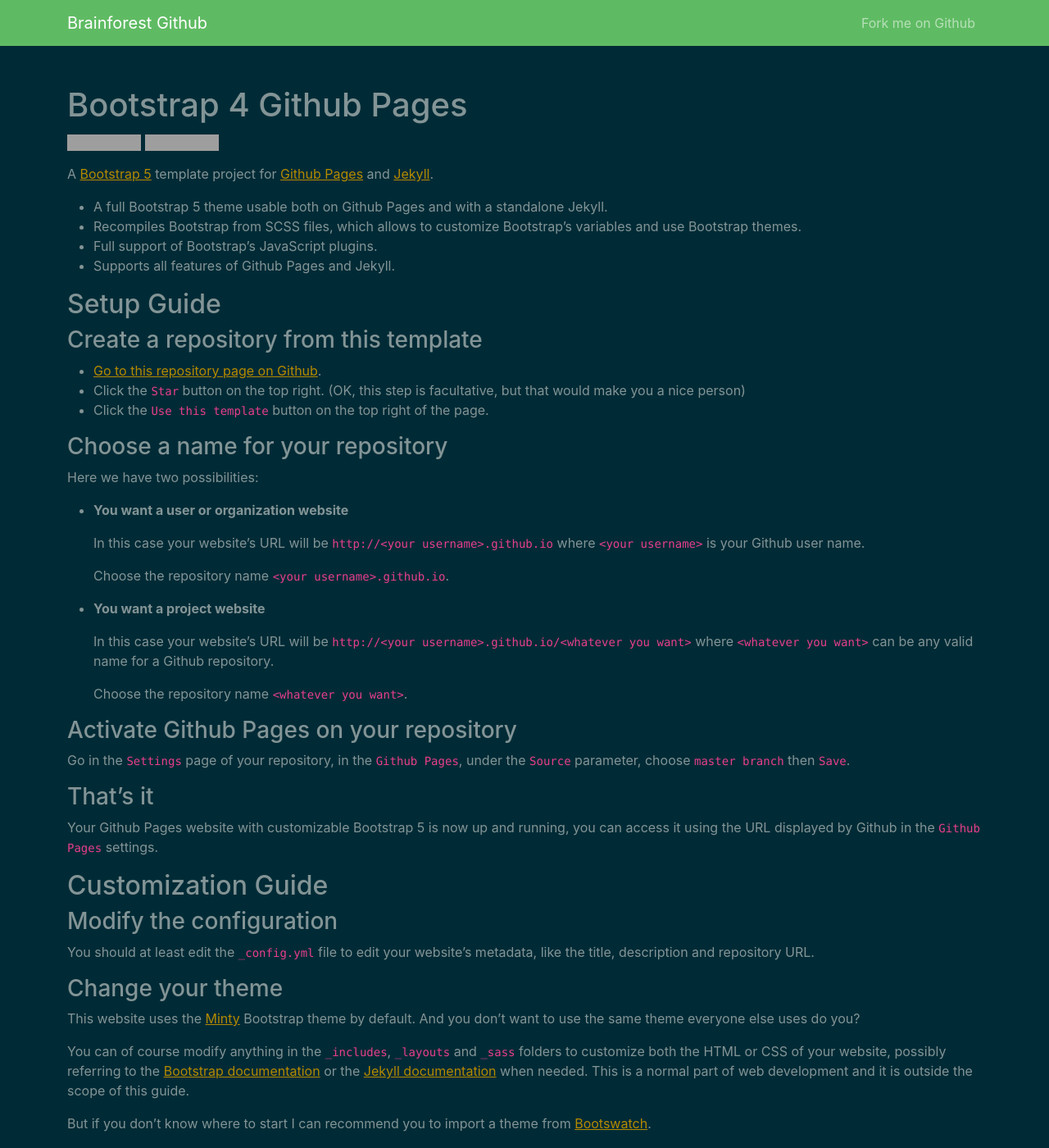
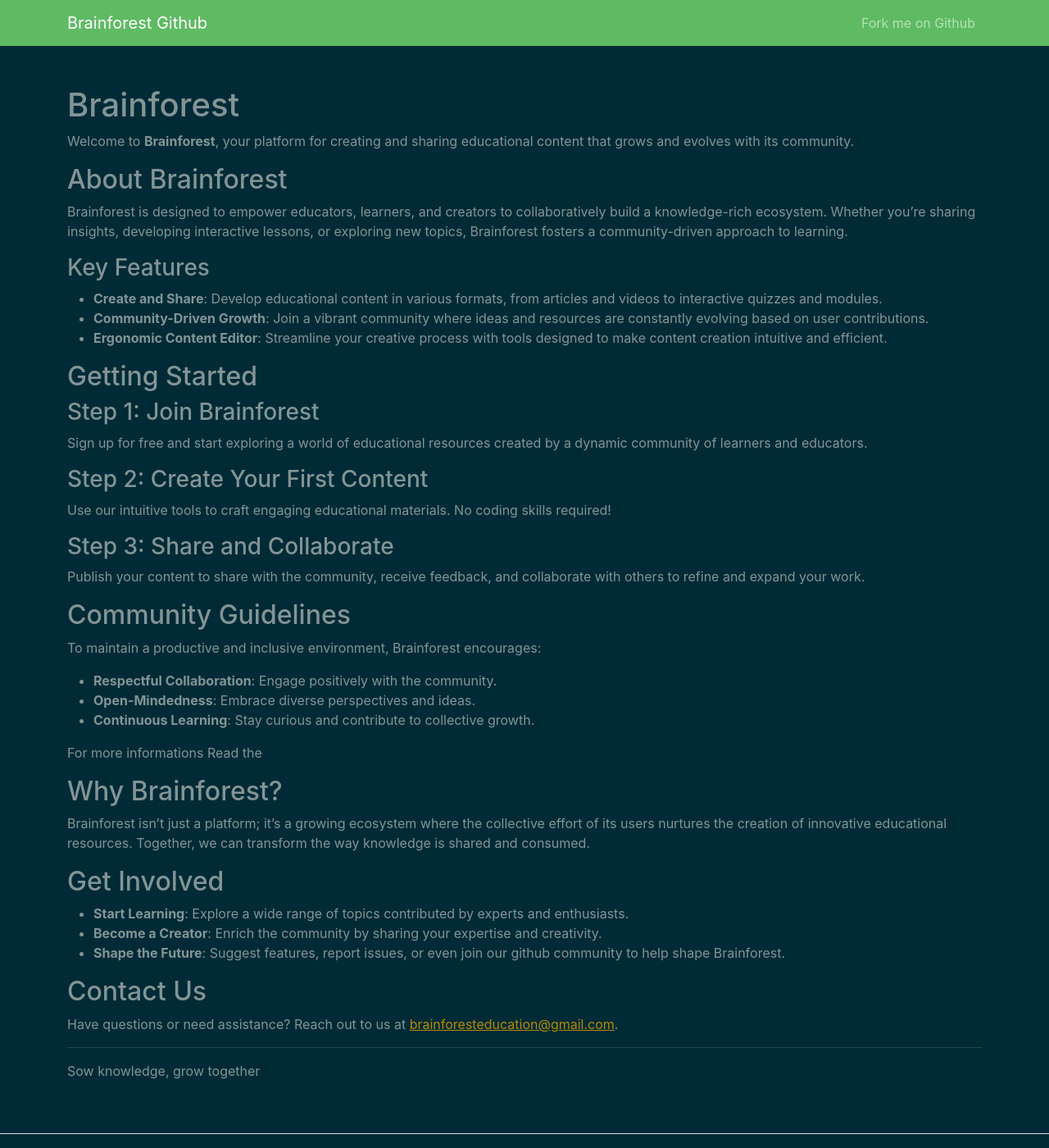
Before and after one commit to Youpi-Corp/youpi-corp.github.io, a Jekyll site: the page built from index.md, in a window 1280 px wide and 1400 px high. Shown: the whole window at 82% size. Built offline with Jekyll 4.4.1, drawn with Linux system fonts in a browser that asks for light colours; some of the changed text lies outside the part shown; grey boxes are pictures that could not be loaded.

Commit message:
updated content

```diff
--- a/index.md
+++ b/index.md
@@ -1,112 +1,54 @@
 ---
 layout: page
-title: Bootstrap 4 Github Pages
+title: Brainforest
 ---
 
-[![Github-sponsors](https://img.shields.io/badge/sponsor-30363D?logo=GitHub-Sponsors&logoColor=#EA4AAA)](https://github.com/sponsors/nicolas-van) [![GitHub Repo stars](https://img.shields.io/github/stars/nicolas-van/bootstrap-4-github-pages?style=social)](https://github.com/nicolas-van/bootstrap-4-github-pages)
+Welcome to **Brainforest**, your platform for creating and sharing educational content that grows and evolves with its community.
 
-A [Bootstrap 5](https://getbootstrap.com/) template project for [Github Pages](https://pages.github.com/) and [Jekyll](https://jekyllrb.com/).
+## About Brainforest
 
-* A full Bootstrap 5 theme usable both on Github Pages and with a standalone Jekyll.
-* Recompiles Bootstrap from SCSS files, which allows to customize Bootstrap's variables and use Bootstrap themes.
-* Full support of Bootstrap's JavaScript plugins.
-* Supports all features of Github Pages and Jekyll.
+Brainforest is designed to empower educators, learners, and creators to collaboratively build a knowledge-rich ecosystem. Whether you’re sharing insights, developing interactive lessons, or exploring new topics, Brainforest fosters a community-driven approach to learning.
 
-## Setup Guide
+### Key Features
 
-### Create a repository from this template
+- **Create and Share**: Develop educational content in various formats, from articles and videos to interactive quizzes and modules.
+- **Community-Driven Growth**: Join a vibrant community where ideas and resources are constantly evolving based on user contributions.
+- **Ergonomic Content Editor**: Streamline your creative process with tools designed to make content creation intuitive and efficient.
 
-* [Go to this repository page on Github](https://github.com/nicolas-van/bootstrap-4-github-pages).
-* Click the `Star` button on the top right. (OK, this step is facultative, but that would make you a nice person)
-* Click the `Use this template` button on the top right of the page.
+## Getting Started
 
-### Choose a name for your repository
+### Step 1: Join Brainforest
+Sign up for free and start exploring a world of educational resources created by a dynamic community of learners and educators.
 
-Here we have two possibilities:
+### Step 2: Create Your First Content
+Use our intuitive tools to craft engaging educational materials. No coding skills required!
 
-* **You want a user or organization website**
+### Step 3: Share and Collaborate
+Publish your content to share with the community, receive feedback, and collaborate with others to refine and expand your work.
 
-  In this case your website's URL will be `http://<your username>.github.io` where `<your username>` is your Github user name.
+## Community Guidelines
 
-  Choose the repository name `<your username>.github.io`.
+To maintain a productive and inclusive environment, Brainforest encourages:
+- **Respectful Collaboration**: Engage positively with the community.
+- **Open-Mindedness**: Embrace diverse perspectives and ideas.
+- **Continuous Learning**: Stay curious and contribute to collective growth.
 
-* **You want a project website**
+For more informations Read the
 
-  In this case your website's URL will be `http://<your username>.github.io/<whatever you want>` where `<whatever you want>` can be any valid name for a Github repository.
+## Why Brainforest?
 
-  Choose the repository name `<whatever you want>`.
+Brainforest isn’t just a platform; it’s a growing ecosystem where the collective effort of its users nurtures the creation of innovative educational resources. Together, we can transform the way knowledge is shared and consumed.
 
-### Activate Github Pages on your repository
+## Get Involved
 
-Go in the `Settings` page of your repository, in the `Github Pages`, under the `Source` parameter, choose `master branch` then `Save`.
+- **Start Learning**: Explore a wide range of topics contributed by experts and enthusiasts.
+- **Become a Creator**: Enrich the community by sharing your expertise and creativity.
+- **Shape the Future**: Suggest features, report issues, or even join our github community to help shape Brainforest.
 
-### That's it
+## Contact Us
 
-Your Github Pages website with customizable Bootstrap 5 is now up and running, you can access it using the URL displayed by Github in the `Github Pages` settings.
+Have questions or need assistance? Reach out to us at [brainforesteducation@gmail.com](mailto:brainforesteducation@gmail.com).
 
-## Customization Guide
+---
 
-### Modify the configuration
-
-You should at least edit the `_config.yml` file to edit your website's metadata, like the title, description and repository URL.
-
-### Change your theme
-
-This website uses the [Minty](https://bootswatch.com/minty/) Bootstrap theme by default. And you don't want to use the same theme everyone else uses do you?
-
-You can of course modify anything in the `_includes`, `_layouts` and `_sass` folders to customize both the HTML or CSS of your website, possibly referring to the [Bootstrap documentation](https://getbootstrap.com/) or the [Jekyll documentation](https://jekyllrb.com/) when needed. This is a normal part of web development and it is outside the scope of this guide.
-
-But if you don't know where to start I can recommend you to import a theme from [Bootswatch](https://bootswatch.com/).
-
-* Go on [Bootswatch](https://bootswatch.com/) and choose a theme that you like.
-* Using the top bar, download its `_variables.scss` and `_bootswatch.scss` files.
-* Copy the content of `_variables.scss` in `_sass/_variables.scss`.
-* Copy the content of `_bootswatch.scss` in `_sass/_bootstrap_customization.scss`.
-
-That's it, you now have a totally different appearance for you website.
-
-### Modify the content
-
-You probably don't want the present guide to be the front page of your website, so you should edit the `index.md` file. You probably also want to edit or delete the `CONTRIBUTING.md`, `README.md` and `LICENSE.md` files.
-
-Aside from that you can of course create new pages and posts like with any Jekyll website by refering to the [Jekyll documentation](https://jekyllrb.com/).
-
-### Run Jekyll on your computer to speed up testing
-
-Editing your website's content or theme directly on Github is completely possible but, due to the time Github Pages takes to update your website, it will probably be much more effective to work using a local Jekyll installation.
-
-To do so:
-
-* Install the [requirements for Jekyll](https://jekyllrb.com/docs/installation/).
-* Type `bundle install` at the root of your project to install the necessary Ruby dependencies.
-* Type `bundle exec jekyll serve` to launch the test Jekyll web server that will re-compile your work if you edit it.
-* You can then open `http://localhost:4000` in your web browser to see your work-in-progress website.
-
-Please note that, to ensure maximum compatibility with Github Pages, the `Gemfile` of this project references the `github-pages` gem, not Jekyll directly. This implies some differences in behavior compared to the official documentation of Jekyll.
-
-## Known issues
-
-* Bootstrap 5 should normally be post-processed using [Autoprefixer](https://github.com/postcss/autoprefixer). Even if it is possible to use autoprefixer with Jekyll, it is not possible with a classic Github Pages installation without adding some kind of pre-processing before publication. Since this project mostly aims compatibility with Github Pages I prefer to keep it that way. The consequences of this choice is that some Bootstrap features could not work as expected on older browsers.
-
-## How to contribute
-
-Like this project ? [Consider adding a star on Github](https://github.com/nicolas-van/bootstrap-4-github-pages).
-
-[You can also see the contribution guide](https://github.com/nicolas-van/bootstrap-4-github-pages/blob/master/CONTRIBUTING.md).
-
-## Websites using Bootstrap 4 Github Pages
-
-* [My personal blog](https://nicolas-van.github.io/)
-* [the wavelet's profile](https://thewavelet.github.io/)
-* [William Moore's website](https://will2bill.com/)
-* [roseblood.github.io](https://roseleblood.github.io/)
-* [borislouis.github.io](https://borislouis.github.io/)
-* [dariusnwadike.github.io](https://dariusnwadike.github.io/)
-* [libcoap.net](https://libcoap.net/)
-
-## Other Github Pages related projects
-
-I'm a fan of Github Pages for the possibilities it offers to anyone to publish a website for free. I have multiple projects that could be of interest if that's your case too:
-
-* [Easy Markdown to Github Pages](https://nicolas-van.github.io/easy-markdown-to-github-pages/)
-* [Parcel Github Pages Boilerplate](https://github.com/nicolas-van/parcel-github-pages-boilerplate)
+Sow knowledge, grow together
```
